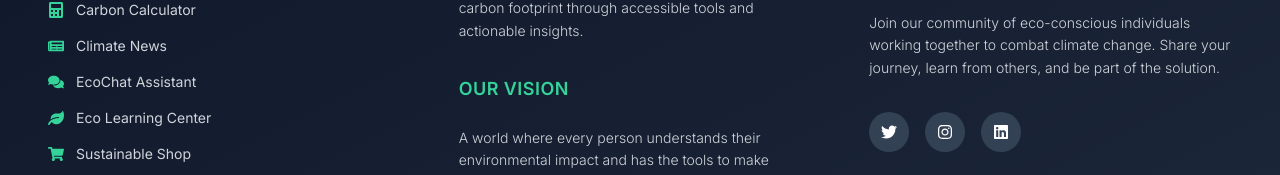
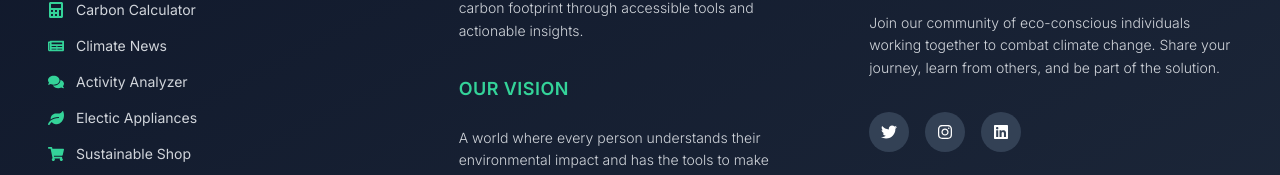
Before and after one commit to george-bobby/carbo-podai, a Next.js app: page / in a window 1280 px wide. Shown: the part 1260-1435 px from the top of the page. Built offline with nearby package versions, Linux system fonts and the light colour scheme; no server answers.

Commit message:
footer fixes

```diff
--- a/src/components/Footer.jsx
+++ b/src/components/Footer.jsx
@@ -57,12 +57,12 @@ export default function Footer() {
 								},
 								{
 									icon: <FaComments className='text-emerald-400' />,
-									label: 'EcoChat Assistant',
+									label: 'Activity Analyzer',
 									href: '/chatbot',
 								},
 								{
 									icon: <FaLeaf className='text-emerald-400' />,
-									label: 'Eco Learning Center',
+									label: 'Electic Appliances',
 									href: '/ecocenter',
 								},
 								{
```
